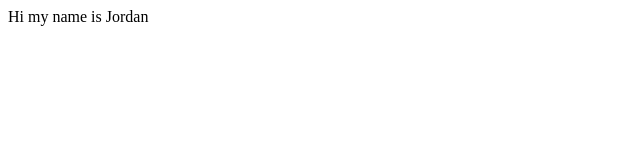
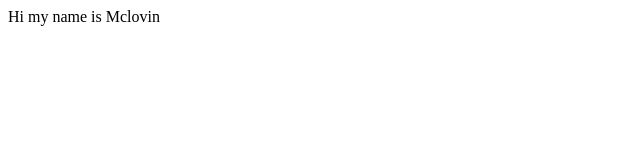
Before and after one commit to masterJmwofford/this_is_an_example, a plain HTML site: page index.html in a window 1280 px wide. Shown: the full height of the page, 0-640 px from the left. Drawn offline with Linux system fonts and the light colour scheme.

Commit message:
this is A NAMECHANGE

```diff
--- a/index.html
+++ b/index.html
@@ -10,7 +10,7 @@
     </head>
     <body>
 
-        Hi my name is Jordan
+        Hi my name is Mclovin
 
 
         <script src="app.js" async defer></script>
```
